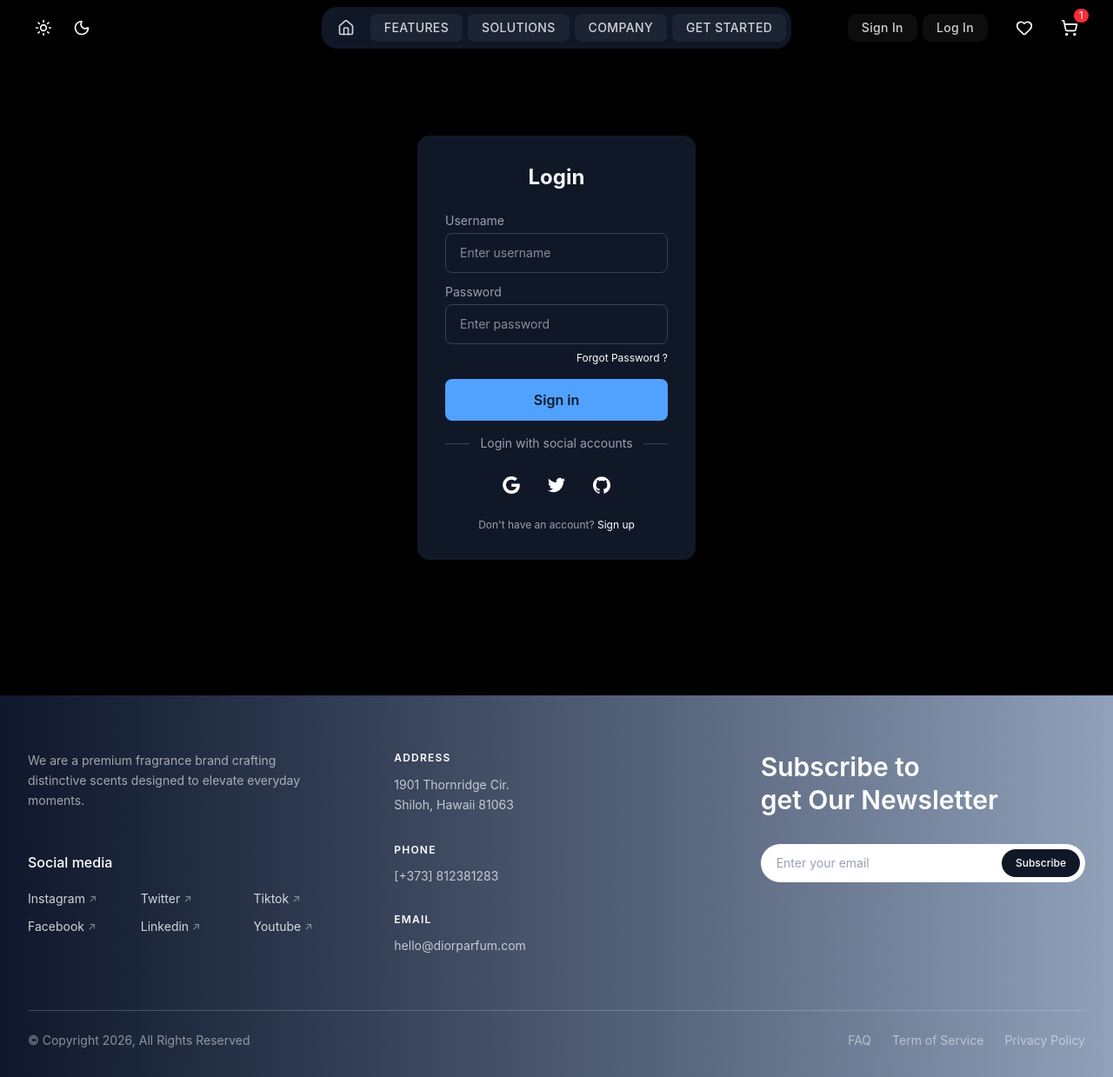
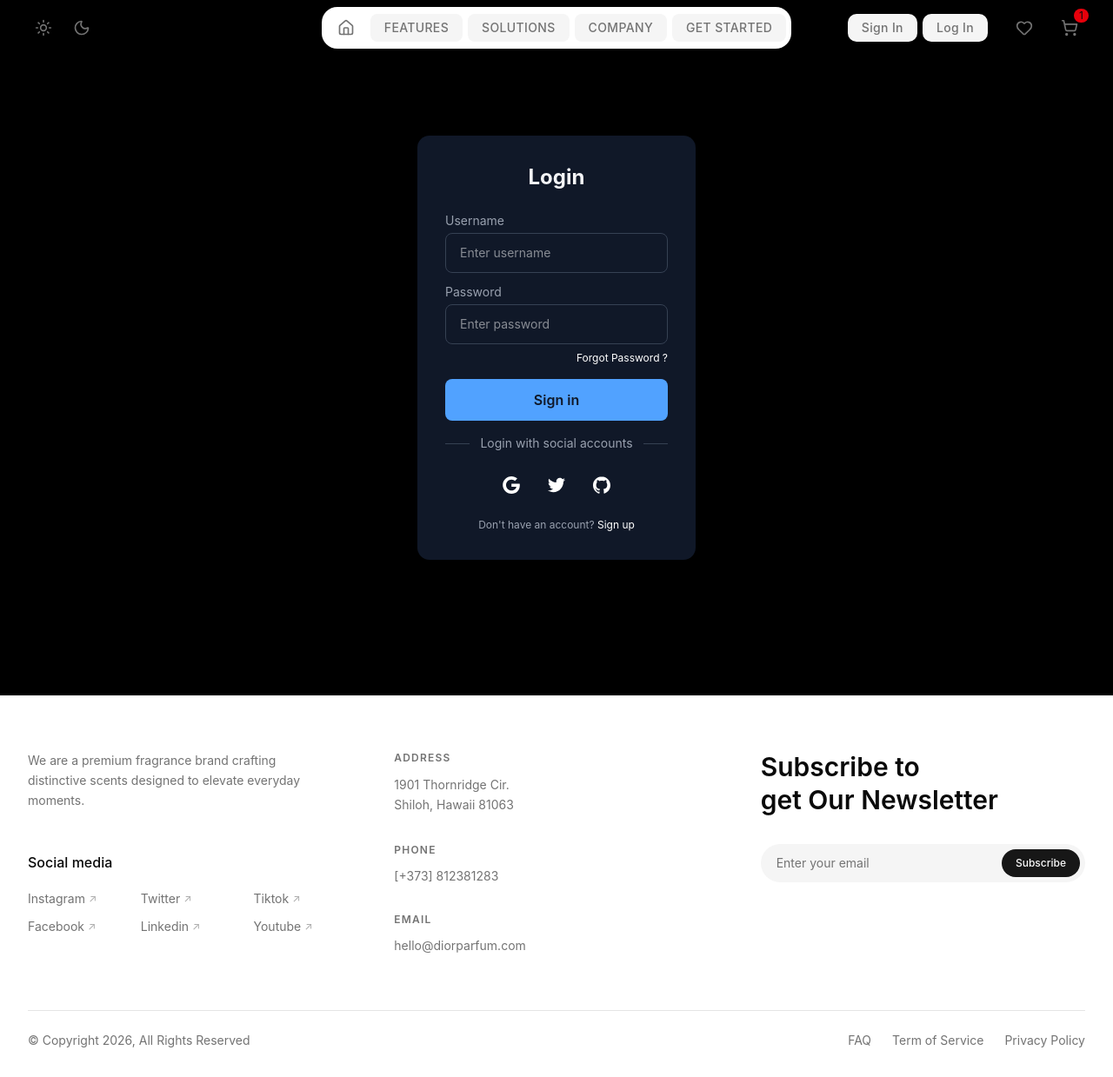
Before and after one commit to SeTMeX/ParfumDior, a React (Vite) app: page / in a window 1280 px wide. Shown: the whole page at 87% size. Built offline with nearby package versions, Linux system fonts and the light colour scheme.

Commit message:
Updated navbar and footer

```diff
--- a/src/components/core/footer/Footer.tsx
+++ b/src/components/core/footer/Footer.tsx
@@ -1,79 +1,102 @@
 const Footer = () => {
     return (
-        <footer className="text-white bg-gradient-to-r from-slate-900 to-slate-400">
+        <footer className="bg-card text-foreground">
             <div className="max-w-7xl mx-auto px-8 pt-16 pb-8">
                 <div className="grid grid-cols-3 gap-12 mb-16">
+
+                    {/* left section */}
                     <div className="flex flex-col gap-12">
-                        <p className="text-white/60 text-sm leading-relaxed max-w-xs">
+                        <p className="text-muted-foreground text-sm leading-relaxed max-w-xs">
                             We are a premium fragrance brand crafting distinctive scents designed to elevate everyday moments.
                         </p>
 
                         <div>
-                            <p className="text-white text-base font-medium mb-5">Social media</p>
-                            <div className="grid grid-cols-3 gap-y-3 gap-x-4 text-white/80 text-sm">
+                            <p className="text-base font-medium mb-5">Social media</p>
+
+                            <div className="grid grid-cols-3 gap-y-3 gap-x-4 text-muted-foreground text-sm">
                                 {[
-                                    "Instagram", "Twitter", "Tiktok",
-                                    "Facebook", "Linkedin", "Youtube",
+                                    "Instagram","Twitter","Tiktok",
+                                    "Facebook","Linkedin","Youtube",
                                 ].map((platform) => (
                                     <a
                                         key={platform}
                                         href="#"
-                                        className="flex items-center gap-1 hover:text-white transition group"
+                                        className="flex items-center gap-1 hover:text-foreground transition group"
                                     >
                                         {platform}
-                                        <span className="text-xs opacity-60 group-hover:opacity-100 transition">↗</span>
+                                        <span className="text-xs opacity-60 group-hover:opacity-100 transition">
+                                            ↗
+                                        </span>
                                     </a>
                                 ))}
                             </div>
                         </div>
                     </div>
 
+                    {/* middle section */}
                     <div className="flex flex-col gap-8">
                         <div>
-                            <p className="text-white text-xs font-semibold tracking-widest mb-3">ADDRESS</p>
-                            <p className="text-white/70 text-sm leading-relaxed">
+                            <p className="text-xs font-semibold tracking-widest mb-3 text-muted-foreground">
+                                ADDRESS
+                            </p>
+                            <p className="text-sm leading-relaxed text-muted-foreground">
                                 1901 Thornridge Cir.<br />
                                 Shiloh, Hawaii 81063
                             </p>
                         </div>
 
                         <div>
-                            <p className="text-white text-xs font-semibold tracking-widest mb-3">PHONE</p>
-                            <p className="text-white/70 text-sm">[+373] 812381283</p>
+                            <p className="text-xs font-semibold tracking-widest mb-3 text-muted-foreground">
+                                PHONE
+                            </p>
+                            <p className="text-sm text-muted-foreground">
+                                [+373] 812381283
+                            </p>
                         </div>
 
                         <div>
-                            <p className="text-white text-xs font-semibold tracking-widest mb-3">EMAIL</p>
-                            <p className="text-white/70 text-sm">hello@diorparfum.com</p>
+                            <p className="text-xs font-semibold tracking-widest mb-3 text-muted-foreground">
+                                EMAIL
+                            </p>
+                            <p className="text-sm text-muted-foreground">
+                                hello@diorparfum.com
+                            </p>
                         </div>
                     </div>
 
+                    {/* newsletter */}
                     <div>
-                        <p className="text-white text-3xl font-semibold leading-tight mb-8">
+                        <p className="text-3xl font-semibold leading-tight mb-8">
                             Subscribe to<br />get Our Newsletter
                         </p>
 
-                        <div className="flex items-center bg-white rounded-full p-1.5">
+                        <div className="flex items-center bg-muted rounded-full p-1.5">
                             <input
                                 type="email"
                                 placeholder="Enter your email"
-                                className="flex-1 min-w-0 bg-transparent text-gray-800 placeholder-gray-400 text-sm px-3 outline-none"
+                                className="flex-1 min-w-0 bg-transparent text-foreground placeholder:text-muted-foreground text-sm px-3 outline-none"
                             />
-                            <button className="bg-gray-900 hover:bg-gray-700 transition text-white text-xs font-medium px-4 py-2 rounded-full shrink-0">
+
+                            <button className="bg-primary hover:bg-primary/90 text-primary-foreground text-xs font-medium px-4 py-2 rounded-full shrink-0 transition">
                                 Subscribe
                             </button>
                         </div>
                     </div>
                 </div>
 
-                <div className="border-t border-white/20 pt-6 flex items-center justify-between">
-                    <p className="text-white/50 text-sm">© Copyright 2026, All Rights Reserved</p>
-                    <div className="flex items-center gap-6 text-white/50 text-sm">
-                        <a href="#" className="hover:text-white transition">FAQ</a>
-                        <a href="#" className="hover:text-white transition">Term of Service</a>
-                        <a href="#" className="hover:text-white transition">Privacy Policy</a>
+                {/* bottom bar */}
+                <div className="border-t border-border pt-6 flex items-center justify-between">
+                    <p className="text-muted-foreground text-sm">
+                        © Copyright 2026, All Rights Reserved
+                    </p>
+
+                    <div className="flex items-center gap-6 text-muted-foreground text-sm">
+                        <a href="#" className="hover:text-foreground transition">FAQ</a>
+                        <a href="#" className="hover:text-foreground transition">Term of Service</a>
+                        <a href="#" className="hover:text-foreground transition">Privacy Policy</a>
                     </div>
                 </div>
+
             </div>
         </footer>
     );
--- a/src/components/core/header/Navbar.tsx
+++ b/src/components/core/header/Navbar.tsx
@@ -18,85 +18,85 @@ const Navbar = () => {
         <nav
             className={`fixed top-0 left-0 w-full z-50 transition-all duration-300 ${
                 scrolled
-                    ? "backdrop-blur-md bg-white/10 border-b border-white/20 shadow-lg"
+                    ? "backdrop-blur-md bg-background/80 border-b border-border shadow-lg"
                     : "bg-transparent"
             }`}
         >
-            <div className="max-w-7xl mx-auto px-8 h-16 flex items-center justify-between text-white">
+            <div className="max-w-7xl mx-auto px-8 h-16 flex items-center justify-between text-foreground">
 
-                {/* sectia de stinga */}
+                {/* left section */}
                 <div className="flex items-center gap-6 flex-1">
                     <div className="flex items-center gap-2">
-                        <button className="p-2 rounded-full hover:bg-white/20 transition">
+                        <button className="p-2 rounded-full hover:bg-accent transition text-muted-foreground">
                             <Sun size={20} />
                         </button>
-                        <button className="p-2 rounded-full hover:bg-white/20 transition">
+                        <button className="p-2 rounded-full hover:bg-accent transition text-muted-foreground">
                             <Moon size={20} />
                         </button>
                     </div>
                 </div>
 
-                {/* sectia centrala */}
-                <div className="flex items-center gap-1.5 text-white/80 bg-gray-900 rounded-2xl px-1.5 py-2">
+                {/* center section */}
+                <div className="flex items-center gap-1.5 text-muted-foreground bg-card rounded-2xl px-1.5 py-2">
                     <Link
                         to="/"
-                        className="flex items-center gap-2 px-3 py-1.5 hover:text-white transition"
+                        className="flex items-center gap-2 px-3 py-1.5 hover:text-foreground transition"
                     >
                         <Home size={20} />
                     </Link>
 
                     <Link
                         to="/features"
-                        className="hover:bg-white hover:text-black bg-white/5 rounded-md font-medium px-4 py-1.5 transition text-sm tracking-wide"
+                        className="hover:bg-accent hover:text-accent-foreground bg-secondary rounded-md font-medium px-4 py-1.5 transition text-sm tracking-wide"
                     >
                         FEATURES
                     </Link>
 
                     <Link
                         to="/solutions"
-                        className="hover:bg-white hover:text-black bg-white/5 rounded-md font-medium px-4 py-1.5 transition text-sm tracking-wide"
+                        className="hover:bg-accent hover:text-accent-foreground bg-secondary rounded-md font-medium px-4 py-1.5 transition text-sm tracking-wide"
                     >
                         SOLUTIONS
                     </Link>
 
                     <Link
                         to="/company"
-                        className=" hover:bg-white hover:text-black bg-white/5 rounded-md font-medium px-4 py-1.5 transition text-sm tracking-wide"
+                        className="hover:bg-accent hover:text-accent-foreground bg-secondary rounded-md font-medium px-4 py-1.5 transition text-sm tracking-wide"
                     >
                         COMPANY
                     </Link>
 
                     <Link
                         to="/get-started"
-                        className=" hover:bg-white hover:text-black bg-white/5 rounded-md font-medium px-4 py-1.5 transition text-sm tracking-wide"
+                        className="hover:bg-accent hover:text-accent-foreground bg-secondary rounded-md font-medium px-4 py-1.5 transition text-sm tracking-wide"
                     >
                         GET STARTED
                     </Link>
                 </div>
 
-                {/* sectia dreapta */}
+                {/* right section */}
                 <div className="flex items-center gap-4 flex-1 justify-end">
 
-                    {/* singin login */}
-                    <div className="flex items-center gap-1.5 text-white/80 bg-transparent rounded-2xl px-2 py-1.5">
-                        <button className="hover:bg-white hover:text-black bg-white/5 hover:scale-110 rounded-lg font-medium px-4 py-1.5 transition text-sm tracking-wide">
+                    {/* signin login */}
+                    <div className="flex items-center gap-1.5 text-muted-foreground rounded-2xl px-2 py-1.5">
+                        <button className="hover:bg-accent hover:text-accent-foreground bg-secondary hover:scale-110 rounded-lg font-medium px-4 py-1.5 transition text-sm tracking-wide">
                             Sign In
                         </button>
-                        <button className="hover:bg-white hover:text-black bg-white/5 hover:scale-110 rounded-lg font-medium px-4 py-1.5 transition text-sm tracking-wide">
+                        <button className="hover:bg-accent hover:text-accent-foreground bg-secondary hover:scale-110 rounded-lg font-medium px-4 py-1.5 transition text-sm tracking-wide">
                             Log In
                         </button>
                     </div>
 
-                    <button className="p-2 rounded-full hover:bg-white/20 transition">
+                    <button className="p-2 rounded-full hover:bg-accent transition text-muted-foreground">
                         <Heart size={20} />
                     </button>
 
                     <div className="relative">
-                        <button className="p-2 rounded-full hover:bg-white/20 transition">
+                        <button className="p-2 rounded-full hover:bg-accent transition text-muted-foreground">
                             <ShoppingCart size={20} />
                         </button>
 
-                        <span className="absolute -top-1 -right-1 bg-red-500 text-white text-xs px-1.5 rounded-full">
+                        <span className="absolute -top-1 -right-1 bg-destructive text-destructive-foreground text-xs px-1.5 rounded-full">
                             1
                         </span>
                     </div>
```
